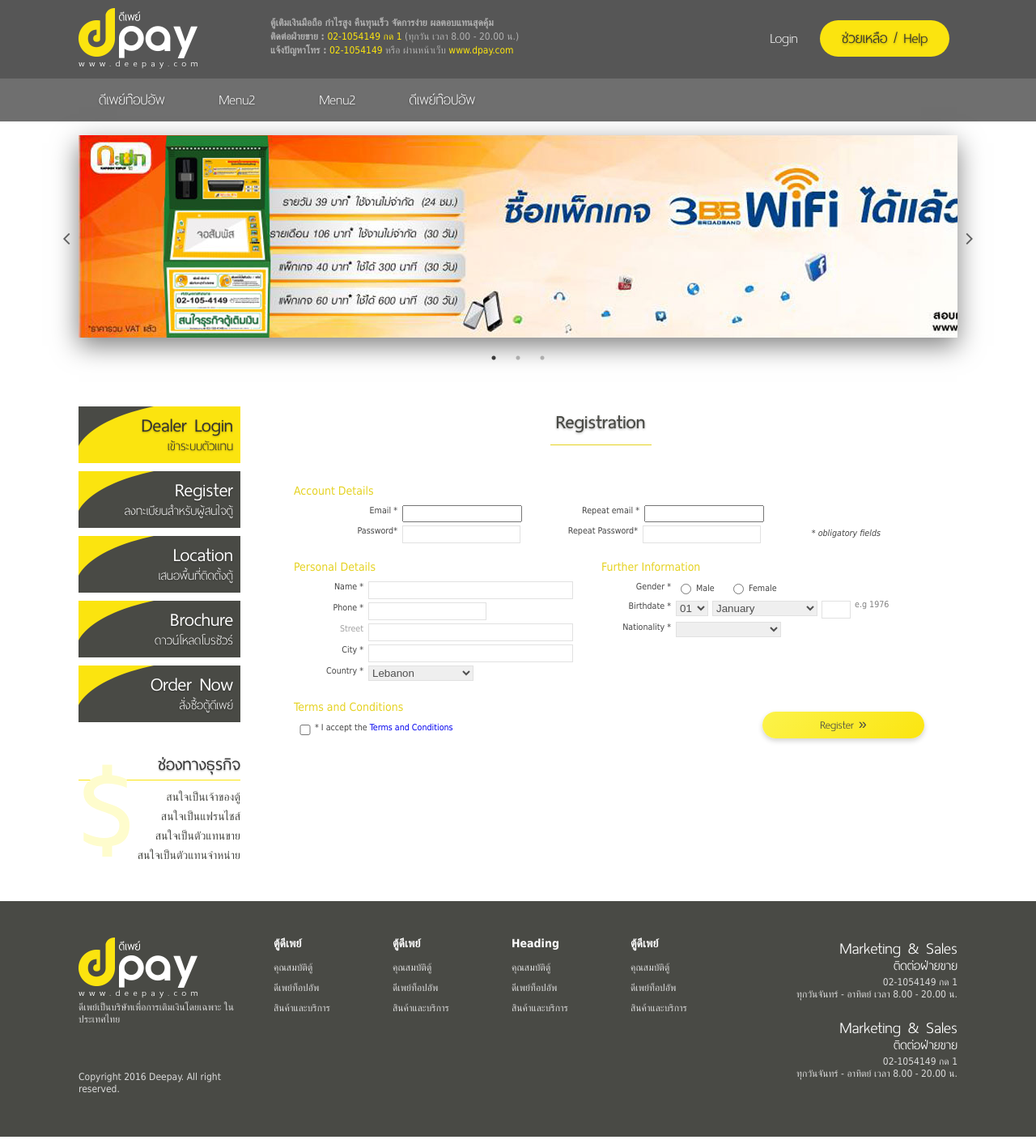
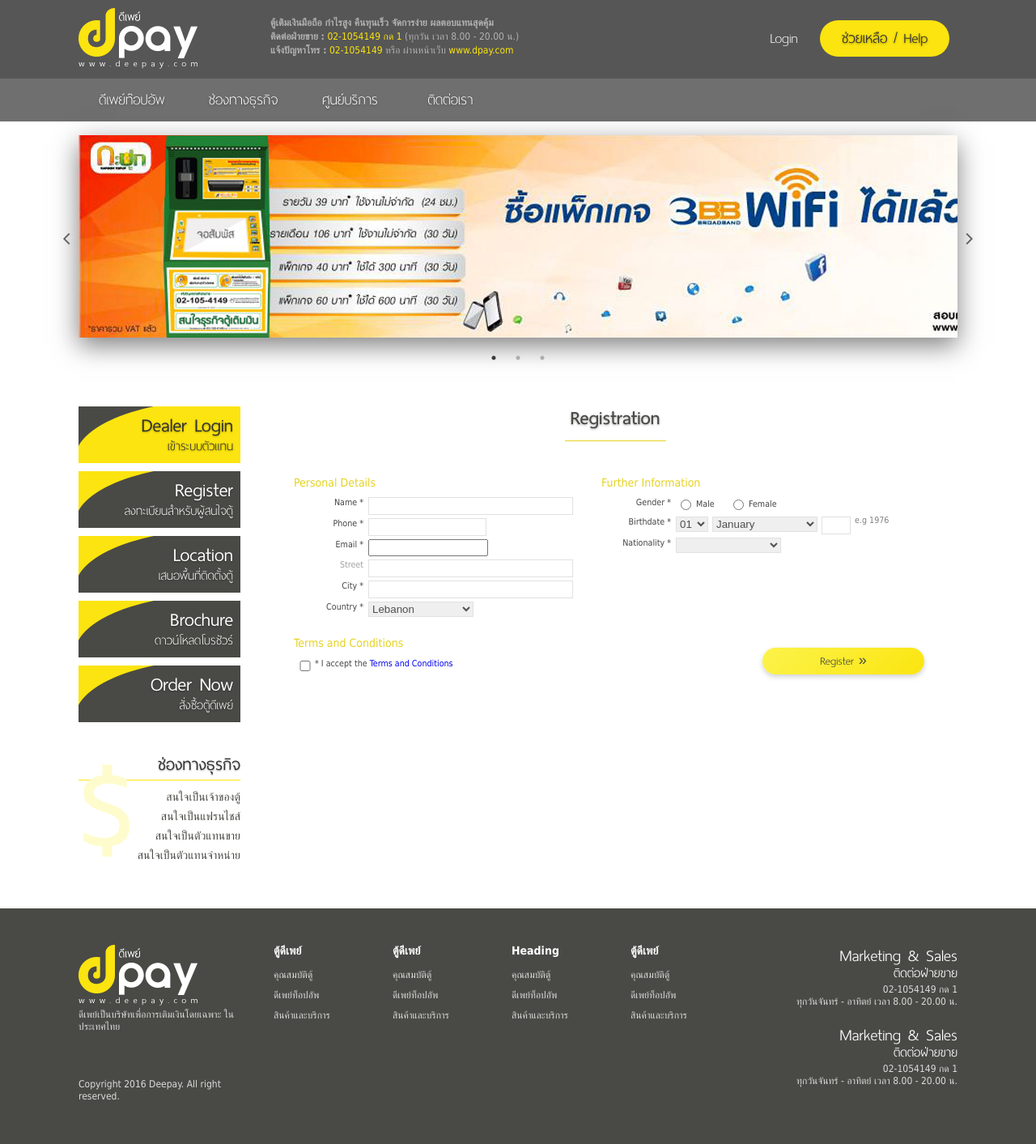
Before and after one commit to z-mojomoji/dPay, a PHP site: page /register.php in a window 1280 px wide. Shown: the whole page at 81% size. Run offline with PHP 8.4, Linux system fonts and the light colour scheme; some libraries are stand-ins or nearby versions.

Commit message:
Update Navigation bar and remove password on form register

```diff
--- a/css/style.css
+++ b/css/style.css
@@ -309,16 +309,26 @@
 ul.navBar li:hover>ul.subMenu {
     display: block !important;
     background-color: #fbe40f;
-    padding: 15px 0px;
+    min-width: 200px;
+    text-align: left;
+    padding: 15px 20px;
     -webkit-box-shadow: 0px 20px 25px 0px rgba(0, 0, 0, 0.3);
     -moz-box-shadow: 0px 20px 25px 0px rgba(0, 0, 0, 0.3);
     box-shadow: 0px 20px 25px 0px rgba(0, 0, 0, 0.3);
 }
 
+ul.navBar li:hover>ul.subMenu li {
+    display: block;
+}
+
 ul.navBar li:hover>ul.subMenu li a {
     text-shadow: none !important;
     color: #313131;
+    display: block;
+    font-size: 20px;
+    font-weight: normal;
     padding: 5px 0px;
+    text-align: left !important;
 }
 
 ul.navBar li:hover>ul.subMenu li:hover a {
@@ -838,6 +848,7 @@
 }
 
 form.register {
+    margin-top: 50px;
     width: 800px;
     height: 530px;
     background-color: #fff;
--- a/head.php
+++ b/head.php
@@ -18,7 +18,7 @@
     <header>
         <div class="container">
             <div class="logo left">
-                <img src="images/logo-w.png" alt="Deepay" />
+                <a href="index.php" title="Deepay เติมเงิน"><img src="images/logo-w.png" alt="Deepay" /></a>
             </div>
             <!--logo end-->
             <div class="contact-details left">
@@ -45,25 +45,36 @@
             <ul class="navBar">
                 <li>
                     <a href="#">ดีเพย์ท๊อปอัพ</a>
-                </li>
-                <li>
-                    <a href="">Menu2</a>
                     <ul class="subMenu">
-                        <li><a href="">subme1</a></li>
-                        <li><a href="">subme2</a></li>
+                        <li><a href="">คุณสมบัติตู้</a></li>
+                        <li><a href="">สินค้าและบริการ</a></li>
+                        <li><a href="">วิธีการใช้งาน</a></li>
                     </ul>
                     <!--submenu-->
                 </li>
                 <li>
-                    <a href="">Menu2</a>
+                    <a href="">ช่องทางธุรกิจ</a>
                     <ul class="subMenu">
-                        <li><a href="">subme1</a></li>
-                        <li><a href="">subme2</a></li>
+                        <li><a href="">เป็นเจ้าของตู้แบบซื้อขาด</a></li>
+                        <li><a href="">เป็นเจ้าของตู้แบบแฟรนไซส์</a></li>
+                        <li><a href="">เป็นตัวแทนขาย</a></li>
+                        <li><a href="">เป็นตัวแทนจำหน่าย</a></li>
+                        <li><a href="">เป็นตัวแทนติดตั้ง/บริการ</a></li>
+                        <li><a href="">รายได้ที่คุณจะได้รับ</a></li>
+                        <li><a href="register.php">กรอกใบสมัครออนไลน์</a></li>
                     </ul>
                     <!--submenu-->
                 </li>
                 <li>
-                    <a href="#">ดีเพย์ท๊อปอัพ</a>
+                    <a href="#">ศูนย์บริการ</a>
+                </li>
+                <li>
+                    <a href="">ติดต่อเรา</a>
+                    <ul class="subMenu">
+                        <li><a href="">เกี่ยวกับเรา</a></li>
+                        <li><a href="">ร่วมงานกับเรา</a></li>
+                    </ul>
+                    <!--submenu-->
                 </li>
             </ul>
         </div>
--- a/register.php
+++ b/register.php
@@ -3,8 +3,10 @@
 ?>
     <div class="rightCol right content">
         <!--starts here-->
+
+            <h1>Registration</h1>
         <form action="" class="register">
-            <h1>Registration</h1>
+<!--
             <fieldset class="row1">
                 <legend>Account Details</legend>
                 <p>
@@ -21,6 +23,7 @@
                     <label class="obinfo">* obligatory fields</label>
                 </p>
             </fieldset>
+-->
             <fieldset class="row2">
                 <legend>Personal Details</legend>
                 <p>
@@ -30,6 +33,10 @@
                 <p>
                     <label>Phone *</label>
                     <input type="text" maxlength="10"/>
+                </p>
+                <p>
+                    <label>Email *</label>
+                    <input type="email"/>
                 </p>
                 <p>
                     <label class="optional">Street</label>
```
